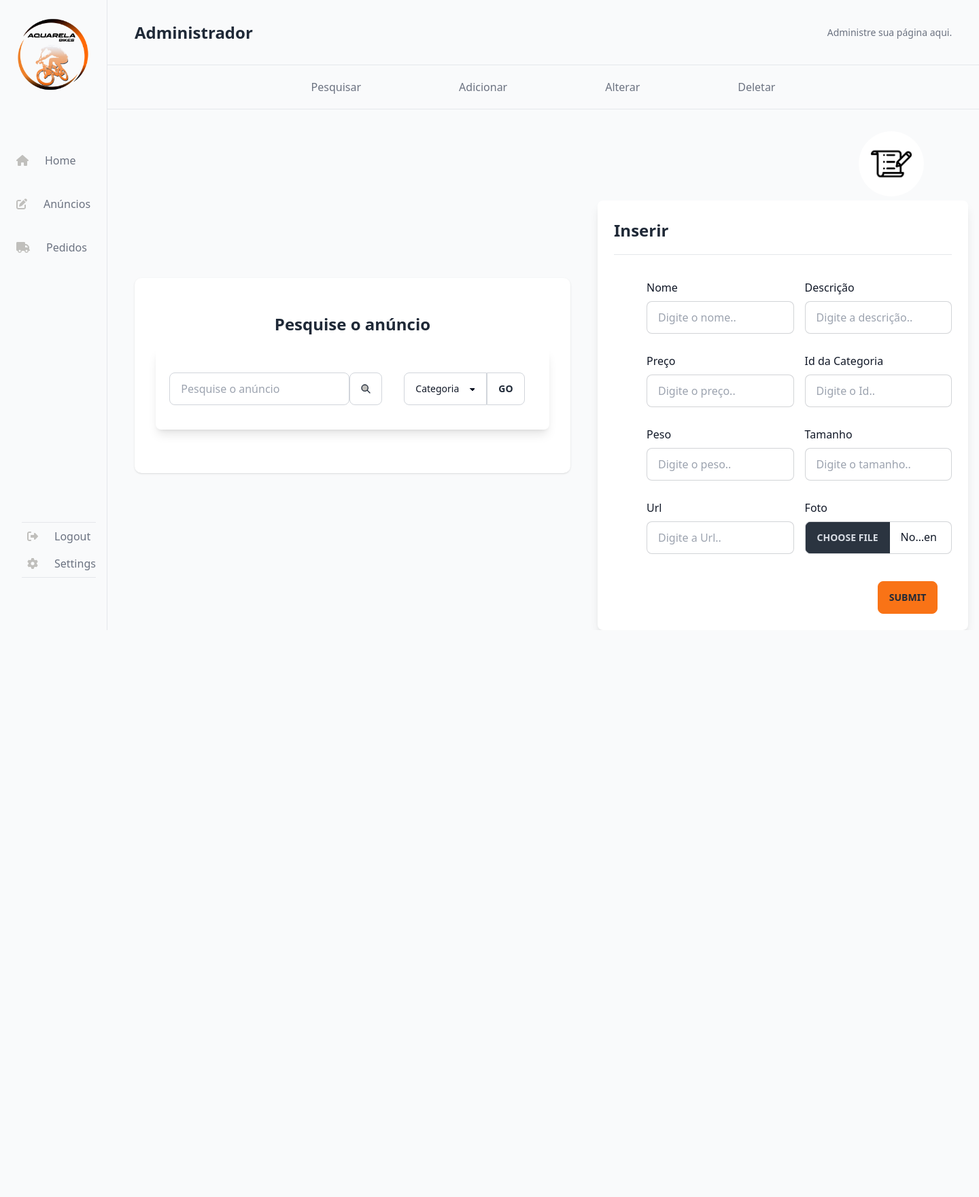
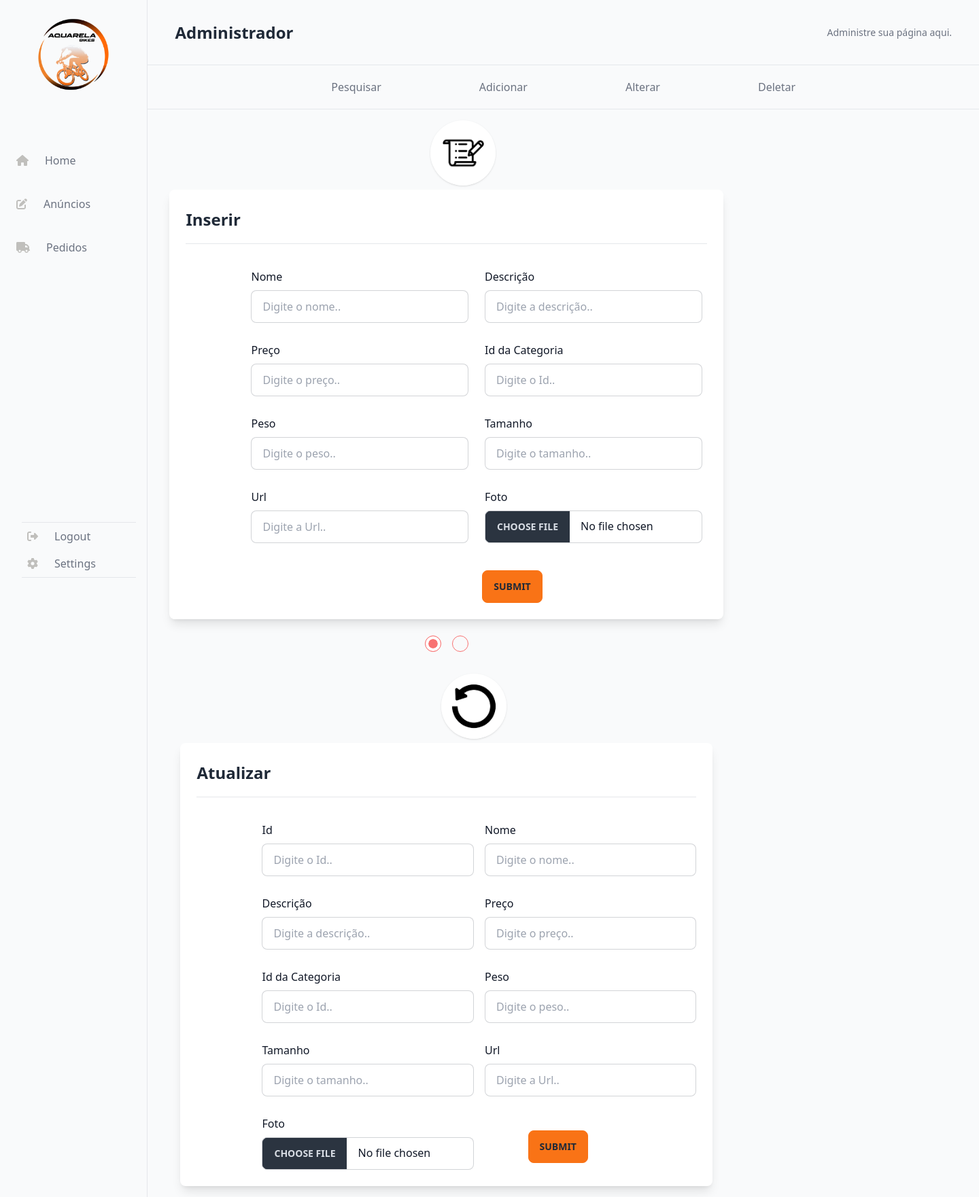
Before and after one commit to devkpanda/aquarelaImports-vitrine, a PHP site: page /login/adm in a window 1440 px wide. Shown: the whole page at 68% size. Before the commit the page ends 927 px from the top, so only its background shows below. Run offline with PHP 8.4, Linux system fonts and the light colour scheme; data that the repository does not hold is empty; classes that the project's autoload settings leave out are loaded by file name; some libraries are stand-ins or nearby versions.

Commit message:
adm: update forms

```diff
--- a/app/views/adm.php
+++ b/app/views/adm.php
@@ -40,7 +40,7 @@
                     </li>
                 </ul>
 
-                <div class=" items-end px-4 mt-96">
+                <div class=" flex justify-end items-end px-4 place-items-end mt-96 ">
                   <ul class="border-y border-gray-200 w-full">
                     <li class="">
                         <a href="#" class="flex gap-x4 items-start py-2 text-gray-500 hover:text-black">
@@ -55,6 +55,8 @@
                         </a>
                     </li>
                 </div>
+
+
             </div>
           </aside>
 
@@ -91,7 +93,7 @@
                 </div>
 
 
-                <div class="mt-4 flex justify-center items-center " id="ad_search">
+                <div class="hidden mt-4 flex justify-center items-center " id="ad_search">
                   <div class="grid gp-10 bg-white rounded-[10px] p-[3rem] h-50 m-10 w-6/12 flex justify-center lg:shadow" >
                     <form action="">
                         <div class="flex justify-center">
@@ -121,21 +123,20 @@
                     </form>
                   </div>
                 </div>
+                </div>
 
 
 
-                <div class="w-8/12 mr-4">
+                <div class="w-8/12 mr-4 ml-8">
                     <div class="avatar ml-96">
-                    <div class="w-24 rounded-full mt-4 -my-12">
+                        <div class="w-24 rounded-full mt-4 -my-12 lg:shadow">
                         <img src="/app/views/images/list-icon.jpg" class="" />
                         </div>
                     </div>
                         <div class="p-6 shadow-lg bg-white rounded-lg">
                         <h1 class="text-2xl font-semibold leading-relaxed text-gray-800">Inserir</h1>
-
                         <hr class="mt-4 w-full">
-
-                      <form action="" class="grid grid-cols-2 gap-4 mt-6 ml-12">
+                        <form action="" class="grid grid-cols-2 gap-4 mt-6 ml-24 ">
                             <div class="mt-3">
                                 <label for="email" class="block text-base mb-2">Nome</label>
                                 <input type="text" placeholder="Digite o nome.." class="input input-bordered w-full max-w-xs" />
@@ -174,10 +175,82 @@
                             <div class="flex justify-center items-center mt-6 ml-96">
                                 <button class="btn btn-default bg-orange-500 hover:bg-black font-black border-orange-500">Submit</button>
                             </div>
+                        </form>
 
-                      </form>
+                        <div class="hidden">
+                        <div class="alert alert-success">
+                                    <svg xmlns="http://www.w3.org/2000/svg" class="stroke-current shrink-0 h-6 w-6" fill="none" viewBox="0 0 24 24"><path stroke-linecap="round" stroke-linejoin="round" stroke-width="2" d="M9 12l2 2 4-4m6 2a9 9 0 11-18 0 9 9 0 0118 0z" /></svg>
+                                    <span>Seu anúncio foi inserido!</span>
+                                </div>
+                        </div>
                         </div>
 
+                        <div class="mt-6 flex justify-center">
+                            <input type="radio" name="radio-8" class="radio radio-error mr-4" checked />
+                            <input type="radio" name="radio-8" class="radio radio-error" />
+                        </div>
+
+                <div class="w-12/12 mr-4 ml-4 my-4">
+                    <div class="avatar ml-96">
+                        <div class="w-24 rounded-full mt-4 -my-12 lg:shadow">
+                        <img src="/app/views/images/update-icon.png" class="w-16" />
+                        </div>
+                    </div>
+                        <div class="p-6 shadow-lg bg-white rounded-lg">
+                        <h1 class="text-2xl font-semibold leading-relaxed text-gray-800">Atualizar</h1>
+                        <hr class="mt-4 w-full">
+                        <form action="" class="grid grid-cols-2 gap-4 mt-6 ml-24">
+                        <div class="mt-3">
+                                <label for="email" class="block text-base mb-2">Id</label>
+                                <input type="text" placeholder="Digite o Id.." class="input input-bordered w-full max-w-xs" />
+                            </div>
+                            <div class="mt-3">
+                                <label for="email" class="block text-base mb-2">Nome</label>
+                                <input type="text" placeholder="Digite o nome.." class="input input-bordered w-full max-w-xs" />
+                            </div>
+                            <div class="mt-3">
+                                <label for="email" class="block text-base mb-2">Descrição</label>
+                                <input type="text" placeholder="Digite a descrição.." class="input input-bordered w-full max-w-xs" />
+                            </div>
+                            <div class="mt-3">
+                                <label for="email" class="block text-base mb-2">Preço</label>
+                                <input type="text" placeholder="Digite o preço.." class="input input-bordered w-full max-w-xs" />
+                            </div>
+                            <div class="mt-3">
+                                <label for="email" class="block text-base mb-2">Id da Categoria</label>
+                                <input type="text" placeholder="Digite o Id.." class="input input-bordered w-full max-w-xs" />
+                            </div>
+                            <div class="mt-3">
+                                <label for="email" class="block text-base mb-2">Peso</label>
+                                <input type="text" placeholder="Digite o peso.." class="input input-bordered w-full max-w-xs" />
+                            </div>
+
+                            <div class="mt-3">
+                                <label for="email" class="block text-base mb-2">Tamanho</label>
+                                <input type="text" placeholder="Digite o tamanho.." class="input input-bordered w-full max-w-xs" />
+                            </div>
+                            <div class="mt-3">
+                                <label for="email" class="block text-base mb-2">Url</label>
+                                <input type="text" placeholder="Digite a Url.." class="input input-bordered w-full max-w-xs" />
+                            </div>
+
+                            <div class="mt-3">
+                                <label for="email" class="block text-base mb-2">Foto</label>
+                                <input type="file" class="file-input file-input-bordered file-input-bg-orange-500 w-full max-w-xs" />
+                            </div>
+
+                            <div class="flex justify-center items-center mt-6 mr-24">
+                                <button class="btn btn-default bg-orange-500 hover:bg-black font-black border-orange-500">Submit</button>
+                            </div>
+                        </form>
+
+                        <div class="hidden">
+                        <div class="alert alert-success">
+                                    <svg xmlns="http://www.w3.org/2000/svg" class="stroke-current shrink-0 h-6 w-6" fill="none" viewBox="0 0 24 24"><path stroke-linecap="round" stroke-linejoin="round" stroke-width="2" d="M9 12l2 2 4-4m6 2a9 9 0 11-18 0 9 9 0 0118 0z" /></svg>
+                                    <span>Seu anúncio foi inserido!</span>
+                                </div>
+                        </div>
+                        </div>
 
 
               </main>
```
Also changed, not shown: app/views/images/update-icon.png (added). Lines whose indentation alone changed are shown as unchanged.
